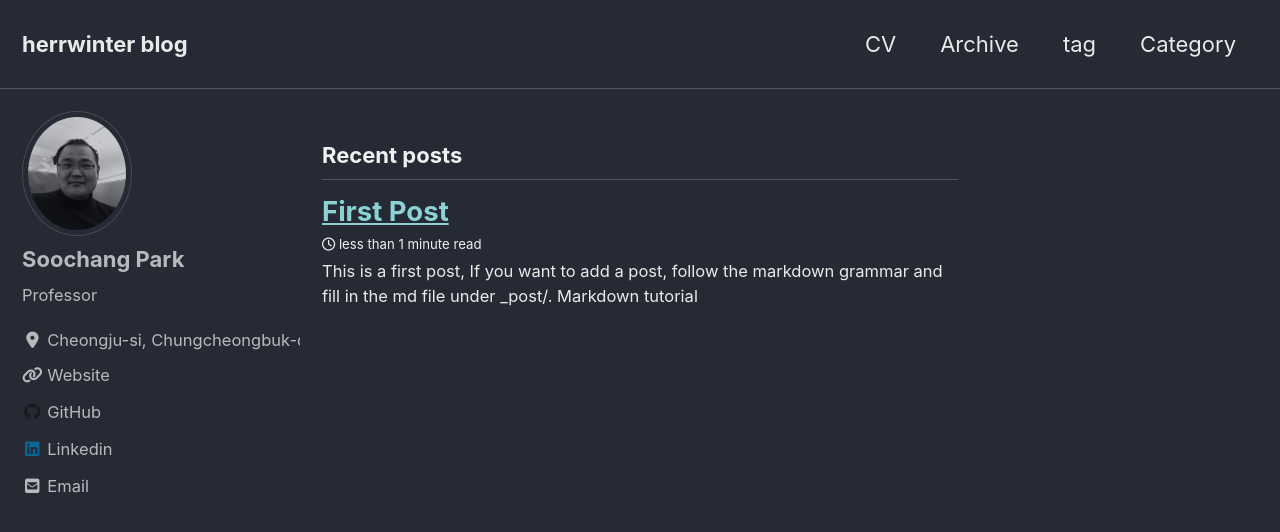
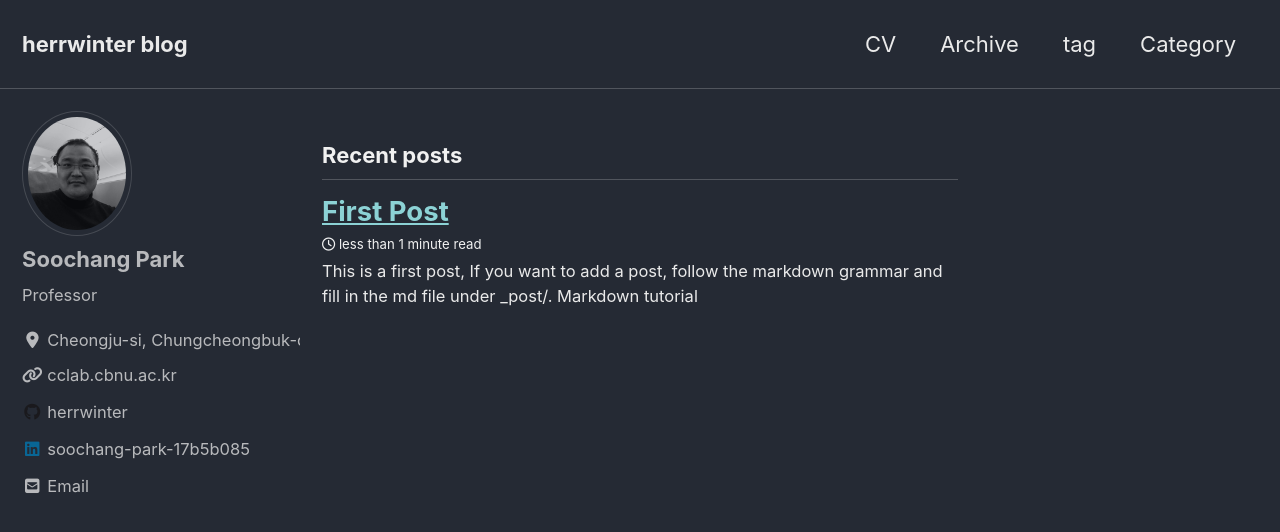
Before and after one commit to herrwinter/blog, a Jekyll site: the page built from index.html, in a window 1280 px wide and 900 px high. Shown: the top 532 px of the window. Built offline with Jekyll 4.4.1, drawn with Linux system fonts in a browser that asks for light colours; cached includes are drawn as plain includes; nearby versions of some CDN libraries; the list of posts is cut into pages by our own code.

Commit message:
fix linked in url

```diff
--- a/_config.yml
+++ b/_config.yml
@@ -103,27 +103,26 @@ analytics:
     tracking_id          :
     anonymize_ip         : # true, false (default)
 
-
 # Site Author
 author:
   name             : "Soochang Park"
   avatar           : "/assets/images/profile.jpg"
   bio              : "Professor"
-  location         : "Cheongju-si, Chungcheongbuk-do, Republic of Korea"
+  location         : "Cheongju-si, Chungcheongbuk-do,\n Republic of Korea"
   email            : "cewinter(at)chungbuk(dot)ac(dot)kr"
   links:
     # - label: "Email"
     #   icon: "fas fa-fw fa-envelope-square"
     #   url: "mailto:cewinter@chungbuk.ac.kr"
-    - label: "Website"
+    - label: "cclab.cbnu.ac.kr"
       icon: "fas fa-fw fa-link"
       url: "http://cclab.cbnu.ac.kr"
-    - label: "GitHub"
+    - label: "herrwinter"
       icon: "fab fa-fw fa-github"
       url: "https://github.com/herrwinter"
-    - label: "Linkedin"
+    - label: "soochang-park-17b5b085"
       icon: "fab fa-fw fa-linkedin"
-      url: "https://github.com/herrwinter"
+      url: "https://www.linkedin.com/in/soochang-park-17b5b085"
 
 
 # Site Footer
```
